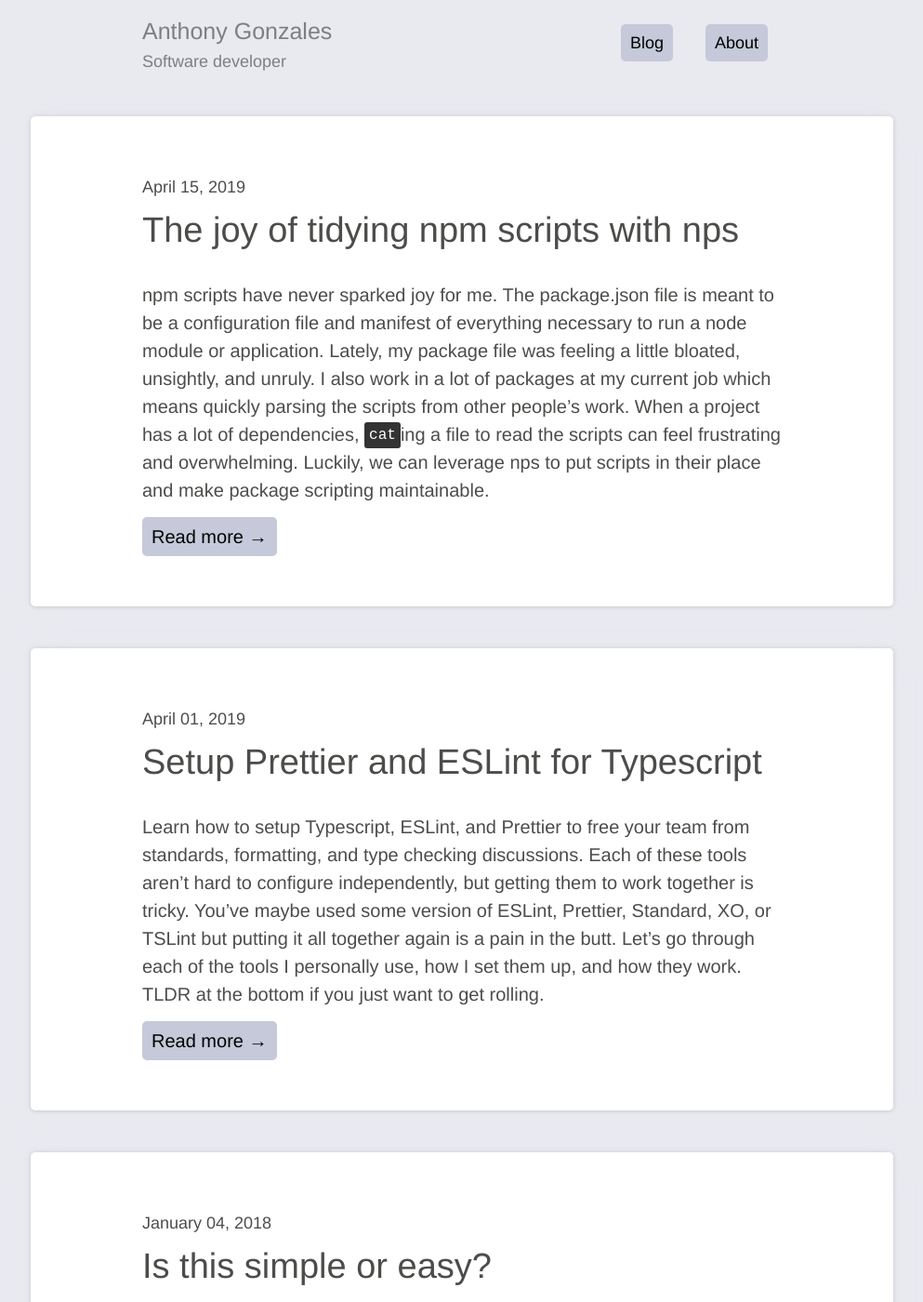
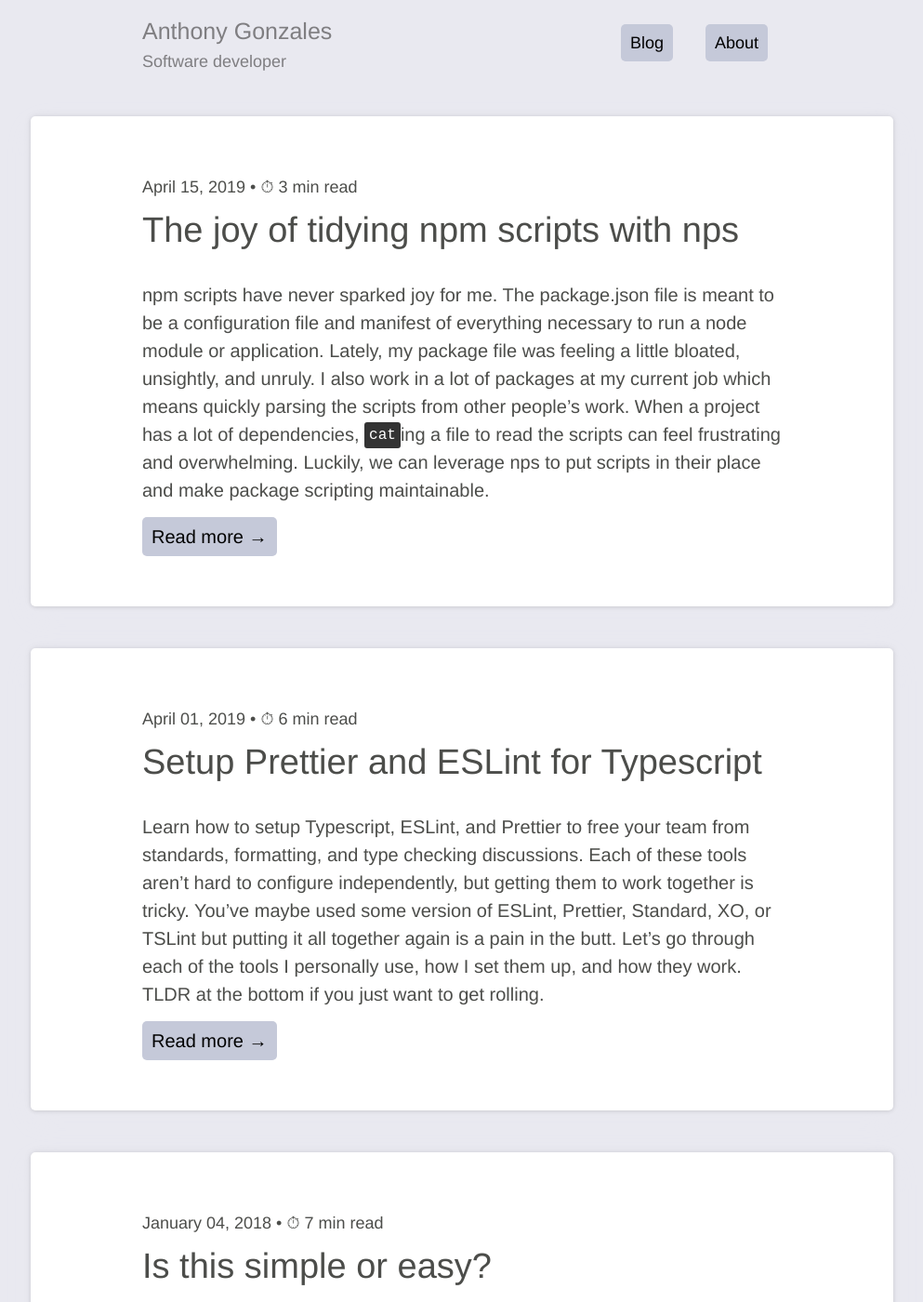
Before and after one commit to antgonzales/antgonzales.github.io, a Jekyll site: the page built from index.html, in a window 1280 px wide and 1400 px high. Shown: the whole window at 93% size, without its empty margins (143-1136 px from the left). Built offline with Jekyll 4.4.1, drawn with Linux system fonts in a browser that asks for light colours; some of the changed text lies outside the part shown.

Commit message:
Include reading times for posts
Add reading time include file to calculate time to read a post.

```diff
--- /dev/null
+++ b/_includes/read_time.html
@@ -0,0 +1,6 @@
+
+<span class="reading-time" title="Estimated read time">
+  ⏱
+  {% assign words = include.content | strip_html | number_of_words %}
+  {{ words | divided_by: 180 | plus: 1 }} min read
+</span>
--- a/_layouts/post.html
+++ b/_layouts/post.html
@@ -5,6 +5,8 @@ layout: default
   <div class="post-meta">
     <span class="hidden" itemprop="author">by Anthony Gonzales</span>
     <time class="post-timestamp" itemprop="datePublished"> {{ page.date | date: "%B %d, %Y" }}</time></span>
+    &bull;
+    {% include read_time.html content=page.content %}
   </div>
 
   <h1 class="post-title" itemprop="headline">{{ page.title }}</h1>
--- a/index.html
+++ b/index.html
@@ -9,6 +9,8 @@ description: I'm a front-end web developer. Take a look at my skills, get to kno
     <article class="blog-post card">
       <div class="post-meta">
         <time class="post-timestamp" itemprop="datePublished"> {{ post.date | date: "%B %d, %Y" }}</time>
+        &bull;
+        {% include read_time.html content=post.content %}
       </div>
       <h2 class="blog-post-title">{{ post.title }}</h2>
 
```
